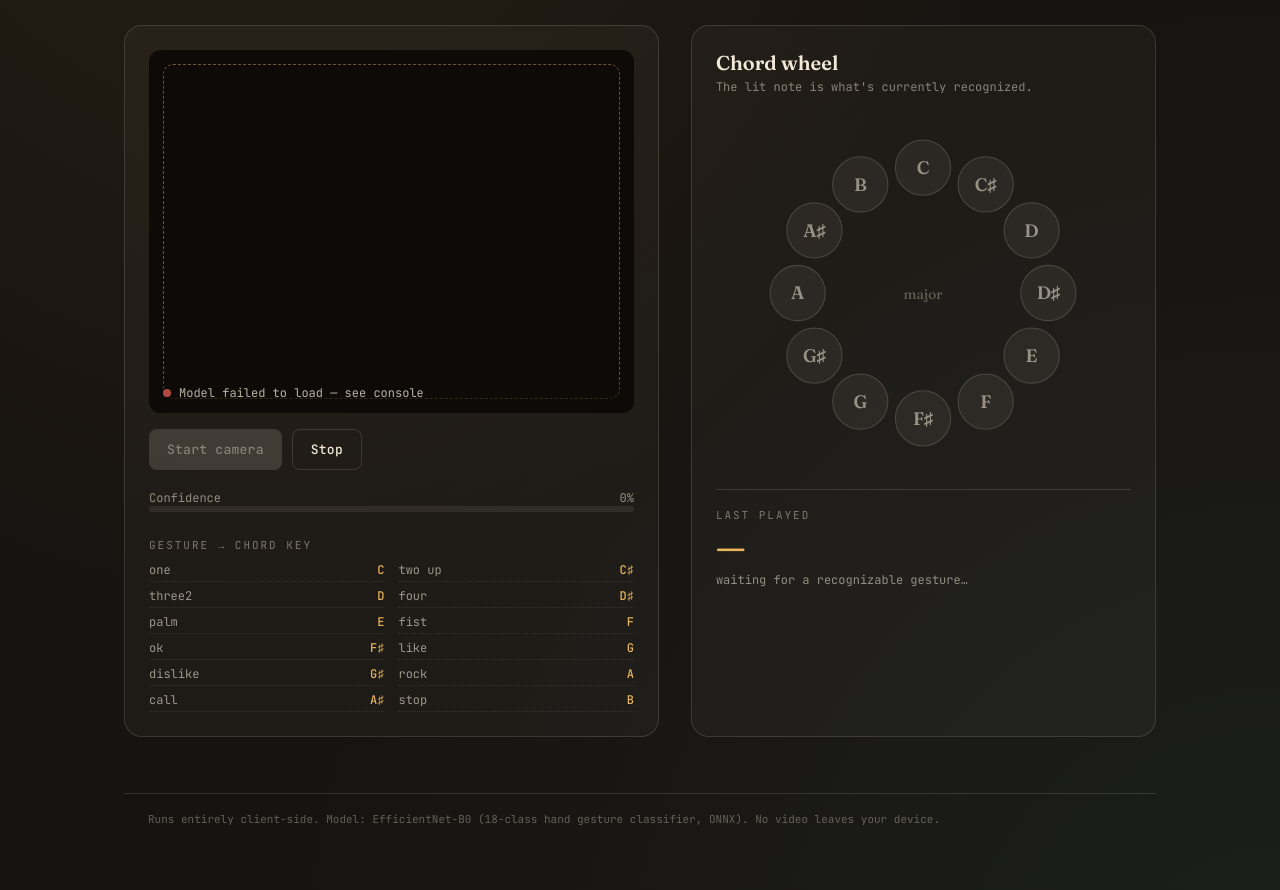
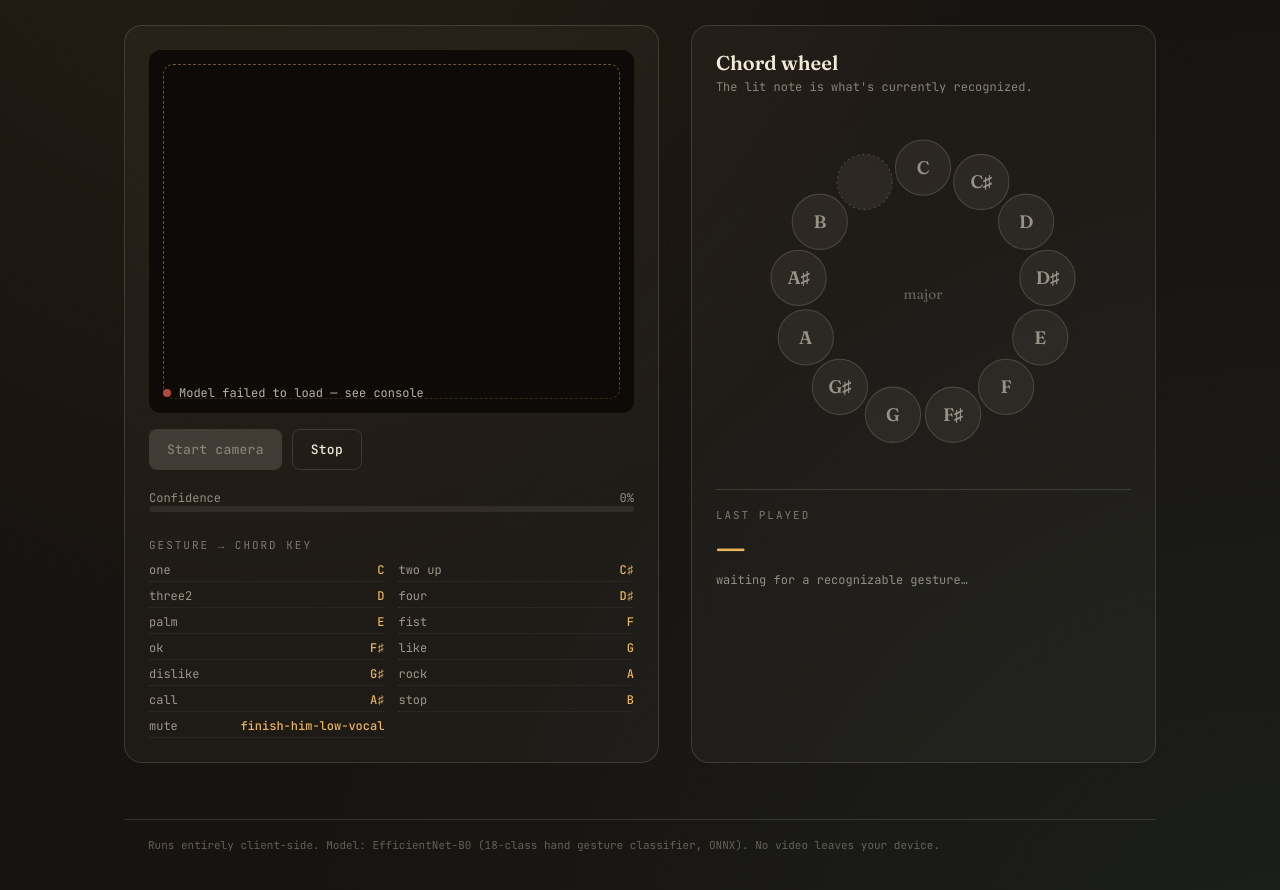
Before and after one commit to kamalturner74-code/gesturesProjects.github.io, a plain HTML site: page index.html in a window 1280 px wide. Shown: the part 300-1190 px from the top of the page. Drawn offline with Linux system fonts and the light colour scheme.

Commit message:
Update index.html

```diff
--- a/index.html
+++ b/index.html
@@ -204,12 +204,13 @@ const GESTURE_TO_NOTE = {
   "dislike": "Gs",
   "rock": "A",
   "call": "As",
-  "stop": "B"
+  "stop": "B",
+  "mute": "Finish"
 };
 
 // Display order around the wheel + labels
-const NOTE_ORDER = ["C","Cs","D","Ds","E","F","Fs","G","Gs","A","As","B"];
-const NOTE_LABEL = {C:"C",Cs:"C♯",D:"D",Ds:"D♯",E:"E",F:"F",Fs:"F♯",G:"G",Gs:"G♯",A:"A",As:"A♯",B:"B"};
+const NOTE_ORDER = ["C","Cs","D","Ds","E","F","Fs","G","Gs","A","As","B","finish-him-low-vocal"];
+const NOTE_LABEL = {C:"C",Cs:"C♯",D:"D",Ds:"D♯",E:"E",F:"F",Fs:"F♯",G:"G",Gs:"G♯",A:"A",As:"A♯",B:"B",Finish:"finish-him-low-vocal"};
 const NOTE_TO_FILE = Object.fromEntries(NOTE_ORDER.map(n => [n, `chords/${n}.mp3`]));
 
 const MODEL_URL = "model/efficientnet_b0_phase2_best.onnx";
```
